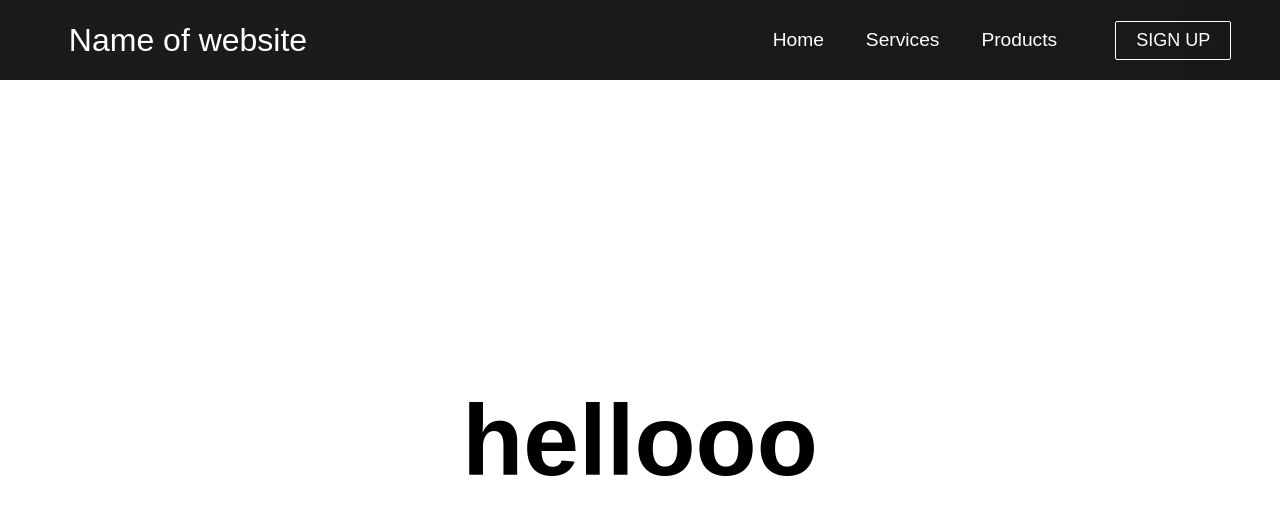
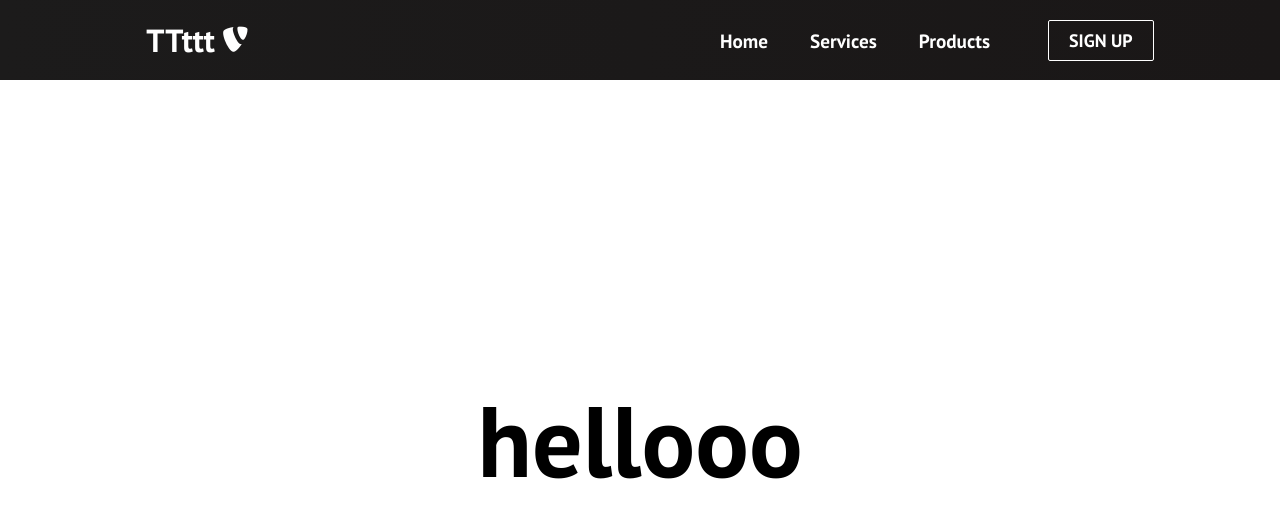
Before and after one commit to teamFivee/team_five_after_conflict, a React (Create React App) app in the folder g2a/: page /sign-up in a window 1280 px wide. Shown: the top 518 px of the page. Built offline with nearby package versions, Linux system fonts and the light colour scheme.

Commit message:
Logo-Addded

```diff
--- a/g2a/public/index.html
+++ b/g2a/public/index.html
@@ -10,6 +10,17 @@
             content="Web site created using create-react-app"
         />
         <link rel="apple-touch-icon" href="%PUBLIC_URL%/logo192.png" />
+        <link
+            rel="stylesheet"
+            href="https://use.fontawesome.com/releases/v5.13.1/css/all.css"
+            integrity="sha384-xxzQGERXS00kBmZW/6qxqJPyxW3UR0BPsL4c8ILaIWXva5kFi7TxkIIaMiKtqV1Q"
+            crossorigin="anonymous"
+        />
+        <link
+            href="https://fonts.googleapis.com/css2?family=PT+Sans:wght@700&display=swap"
+            rel="stylesheet"
+        />
+
         <!--
       manifest.json provides metadata used when your web app is installed on a
       user's mobile device or desktop. See https://developers.google.com/web/fundamentals/web-app-manifest/
@@ -38,6 +49,5 @@
 
       To begin the development, run `npm start` or `yarn start`.
       To create a production bundle, use `npm run build` or `yarn build`.
-    -->
-  </body>
+    --></body>
 </html>
--- a/g2a/src/components/Navbar.jsx
+++ b/g2a/src/components/Navbar.jsx
@@ -33,8 +33,8 @@ function Navbar() {
                         className="navbar-logo"
                         onClick={closeMobileMenu}
                     >
-                        Name of website
-                        <i className="fab fa-typo3" />
+                        TTttt
+                        <i class="fab fa-typo3" />
                     </Link>
                     <div className="menu-icon" onClick={handleClick}>
                         <i className={click ? "fas fa-times" : "fas fa-bars"} />
```
Also changed, not shown: 2 other files (tests, documents, lock files or other folders). Lines whose indentation alone changed are shown as unchanged.
